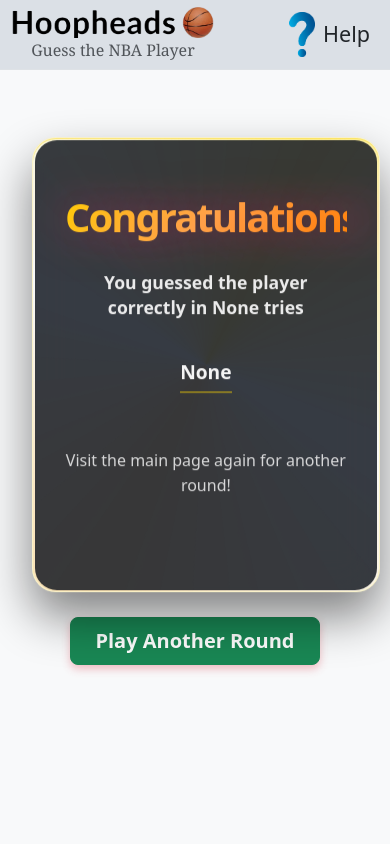
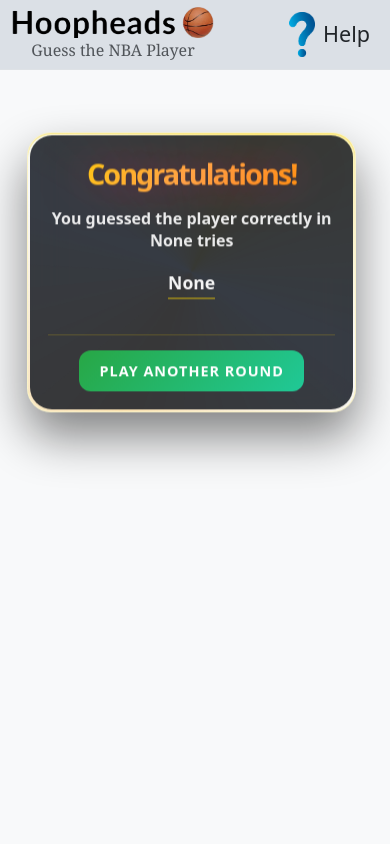
Before and after one commit to anshah1/Hoopheads, a Flask app: page /congrats in a window 390 px wide. Run offline with Flask 3, Linux system fonts and the light colour scheme.

Commit message:
cleaner congrats and failure

```diff
--- a/static/styles.css
+++ b/static/styles.css
@@ -208,8 +208,8 @@
     backdrop-filter: blur(20px);
     border: 1px solid rgba(255, 215, 0, 0.2);
     border-radius: 24px;
-    padding: 80px 60px;
-    max-width: 700px;
+    padding: 40px 40px 30px 40px; /* Reduced from 80px 60px */
+    max-width: 500px; /* Reduced from 700px */
     width: 95%;
     margin: 0 auto;
     box-shadow:
@@ -248,13 +248,13 @@
 }
 
 .congrats-container h1 {
-    font-size: 3.5rem;
+    font-size: 2.8rem; /* Reduced from 3.5rem */
     font-weight: 900;
     background: linear-gradient(135deg, #ffd700, #ffb347, #ff8c00);
     -webkit-background-clip: text;
     -webkit-text-fill-color: transparent;
     background-clip: text;
-    margin-bottom: 24px;
+    margin-bottom: 20px; /* Reduced from 24px */
     text-shadow: 0 0 40px rgba(255, 215, 0, 0.6);
     animation: titlePulse 3s ease-in-out infinite, bounce 2s ease-in-out infinite;
     letter-spacing: -2px;
@@ -262,35 +262,35 @@
 
 .congrats-container h2 {
     color: rgba(255, 255, 255, 0.9);
-    font-size: 1.4rem;
+    font-size: 1.2rem; /* Reduced from 1.4rem */
     font-weight: 600;
-    margin-bottom: 32px;
+    margin-bottom: 20px; /* Reduced from 32px */
     animation: fadeInUp 1s ease-out 0.3s both;
     line-height: 1.4;
 }
 
 .congrats-container p {
     color: rgba(255, 255, 255, 0.8);
-    font-size: 1.3rem;
-    margin-bottom: 32px;
-    margin-top: 32px;
+    font-size: 1.1rem; /* Reduced from 1.3rem */
+    margin-bottom: 20px; /* Reduced from 32px */
+    margin-top: 20px; /* Reduced from 32px */
     animation: fadeInUp 1s ease-out 0.7s both;
-    line-height: 1.6;
+    line-height: 1.5; /* Reduced from 1.6 */
 }
 
 .congrats-container .player-name {
     color: rgba(255, 255, 255, 0.95);
     text-decoration: none;
-    font-size: 1.6rem;
+    font-size: 1.4rem; /* Reduced from 1.6rem */
     font-weight: 700;
     border-bottom: 2px solid rgba(255, 215, 0, 0.4);
     transition: all 0.3s ease;
     position: relative;
-    padding: 8px 0;
+    padding: 4px 0; /* Reduced from 8px */
     display: inline-block;
     vertical-align: middle;
     line-height: 1.2;
-    margin-bottom: 24px;
+    margin-bottom: 20px; /* Reduced from 24px */
 }
 
 .congrats-container .player-name:hover {
@@ -320,56 +320,35 @@
     animation: victoryImageGlow 2s ease-in-out infinite alternate, victoryBounce 3s ease-in-out infinite;
 }
 
-/* Confetti Styles */
-.confetti {
-    position: fixed;
-    top: 0;
-    left: 0;
-    width: 100vw;
-    height: 100vh;
-    pointer-events: none;
-    z-index: 1000;
+/* Button styling for success page */
+.congrats-success-section {
+    margin-top: 25px;
+    padding-top: 20px;
+    border-top: 1px solid rgba(255, 215, 0, 0.2);
 }
 
-.confetti::before,
-.confetti::after {
-    content: '';
-    position: absolute;
-    width: 10px;
-    height: 10px;
-    background: #ffd700;
-    animation: confettiFall 3s linear infinite;
+.btn-success-custom {
+    background: linear-gradient(135deg, #28a745, #20c997);
+    color: white;
+    border: none;
+    padding: 12px 28px;
+    font-size: 1rem;
+    font-weight: 600;
+    border-radius: 12px;
+    cursor: pointer;
+    transition: all 0.3s ease;
+    text-transform: uppercase;
+    letter-spacing: 1px;
+    text-decoration: none;
+    display: inline-block;
 }
 
-.confetti::before {
-    left: 10%;
-    animation-delay: 0s;
-    background: linear-gradient(45deg, #ffd700, #ff8c00);
+.btn-success-custom:hover {
+    transform: translateY(-2px);
+    box-shadow: 0 8px 25px rgba(40, 167, 69, 0.4);
+    background: linear-gradient(135deg, #20c997, #28a745);
+    color: white;
 }
-
-.confetti::after {
-    left: 20%;
-    animation-delay: 0.5s;
-    background: linear-gradient(45deg, #ff6b6b, #ffd700);
-}
-
-/* Additional confetti particles */
-.confetti-particle {
-    position: absolute;
-    width: 8px;
-    height: 8px;
-    background: #ffd700;
-    animation: confettiFall 4s linear infinite;
-}
-
-.confetti-particle:nth-child(1) { left: 15%; animation-delay: 0.2s; background: #ff6b6b; }
-.confetti-particle:nth-child(2) { left: 25%; animation-delay: 0.8s; background: #4ecdc4; }
-.confetti-particle:nth-child(3) { left: 35%; animation-delay: 1.2s; background: #45b7d1; }
-.confetti-particle:nth-child(4) { left: 45%; animation-delay: 0.6s; background: #96ceb4; }
-.confetti-particle:nth-child(5) { left: 55%; animation-delay: 1.4s; background: #feca57; }
-.confetti-particle:nth-child(6) { left: 65%; animation-delay: 0.4s; background: #ff9ff3; }
-.confetti-particle:nth-child(7) { left: 75%; animation-delay: 1.0s; background: #54a0ff; }
-.confetti-particle:nth-child(8) { left: 85%; animation-delay: 1.6s; background: #5f27cd; }
 
 /* Victory Animations */
 @keyframes victoryPulse {
@@ -394,18 +367,88 @@
     75% { transform: scale(1.05) rotate(-2deg); }
 }
 
-@keyframes confettiFall {
+/* Victory image glow override */
+@keyframes victoryImageGlow {
     0% {
-        transform: translateY(-100vh) rotate(0deg);
-        opacity: 1;
+        box-shadow: 0 4px 8px rgba(255, 215, 0, 0.4);
+        border-color: rgba(255, 215, 0, 0.5);
     }
     100% {
-        transform: translateY(100vh) rotate(720deg);
-        opacity: 0;
+        box-shadow: 0 8px 16px rgba(255, 215, 0, 0.7);
+        border-color: rgba(255, 215, 0, 0.8);
     }
 }
 
-/* Cool Failure Container Styles */
+/* Responsive design for congrats container */
+@media (max-width: 768px) {
+    .congrats-container {
+        padding: 30px 25px 25px 25px;
+        margin: 15px;
+        max-width: 90%;
+    }
+
+    .congrats-container h1 {
+        font-size: 2.2rem;
+        margin-bottom: 15px;
+    }
+
+    .congrats-container h2 {
+        font-size: 1.1rem;
+        margin-bottom: 15px;
+    }
+
+    .congrats-container p {
+        font-size: 1rem;
+        margin-bottom: 15px;
+        margin-top: 15px;
+    }
+
+    .congrats-container .player-name {
+        font-size: 1.2rem;
+        margin-bottom: 15px;
+    }
+
+    /* Consistent mobile image sizing */
+    .congrats-container .player-image,
+    .failure-container .player-image {
+        width: 150px;
+        height: 150px;
+        margin: 10px auto;
+    }
+
+    .congrats-success-section {
+        margin-top: 20px;
+        padding-top: 15px;
+    }
+}
+
+@media (max-width: 480px) {
+    .congrats-container {
+        padding: 25px 20px 20px 20px;
+    }
+
+    .congrats-container h1 {
+        font-size: 1.8rem;
+    }
+
+    .congrats-container h2 {
+        font-size: 1rem;
+    }
+
+    .congrats-container p {
+        font-size: 0.9rem;
+    }
+
+    .congrats-container .player-name {
+        font-size: 1.1rem;
+    }
+
+    .btn-success-custom {
+        padding: 10px 20px;
+        font-size: 0.9rem;
+    }
+}
+
 .failure-container {
     position: relative;
     text-align: center;
@@ -588,109 +625,59 @@
     }
 }
 
-/* Victory image glow override */
-@keyframes victoryImageGlow {
-    0% {
-        box-shadow: 0 4px 8px rgba(255, 215, 0, 0.4);
-        border-color: rgba(255, 215, 0, 0.5);
-    }
-    100% {
-        box-shadow: 0 8px 16px rgba(255, 215, 0, 0.7);
-        border-color: rgba(255, 215, 0, 0.8);
-    }
-}
-
-@keyframes floatParticle {
-    0% {
-        transform: translateY(100vh) rotate(0deg);
-        opacity: 0;
-    }
-    10% {
-        opacity: 1;
-    }
-    90% {
-        opacity: 1;
-    }
-    100% {
-        transform: translateY(-100px) rotate(360deg);
-        opacity: 0;
-    }
-}
-
-/* Responsive design */
+/* Mobile responsive */
 @media (max-width: 768px) {
     .failure-container {
-        padding: 60px 32px;
-        margin: 20px;
+        padding: 30px 25px 25px 25px;
+        margin: 15px;
+        max-width: 90%;
     }
 
     .failure-container h1 {
-        font-size: 3.2rem;
-    }
-
-    .failure-container p {
-        font-size: 1.1rem;
-    }
-
-    .failure-container a {
-        font-size: 1.4rem;
-    }
-
-    .congrats-container {
-        padding: 60px 32px;
-        margin: 20px;
-    }
-
-    .congrats-container h1 {
-        font-size: 3.2rem;
-    }
-
-    .congrats-container h2 {
-        font-size: 1.2rem;
-    }
-
-    .congrats-container p {
-        font-size: 1.1rem;
-    }
-
-    .congrats-container .player-name {
-        font-size: 1.4rem;
-    }
-
-    /* Consistent mobile image sizing */
-    .congrats-container .player-image,
-    .failure-container .player-image {
-        width: 150px;
-        height: 150px;
-    }
-}
-
-@media (max-width: 480px) {
-    .failure-container h1 {
-        font-size: 2.5rem;
+        font-size: 2.2rem;
+        margin-bottom: 15px;
     }
 
     .failure-container p {
         font-size: 1rem;
+        margin-bottom: 15px;
     }
 
     .failure-container a {
         font-size: 1.2rem;
     }
 
-    .congrats-container h1 {
-        font-size: 2.5rem;
+    .failure-container .player-image {
+        width: 150px;
+        height: 150px;
+        margin: 10px auto;
     }
 
-    .congrats-container h2 {
+    .play-again-section {
+        margin-top: 20px;
+        padding-top: 15px;
+    }
+}
+
+@media (max-width: 480px) {
+    .failure-container {
+        padding: 25px 20px 20px 20px;
+    }
+
+    .failure-container h1 {
+        font-size: 1.8rem;
+    }
+
+    .failure-container p {
+        font-size: 0.9rem;
+    }
+
+    .failure-container a {
         font-size: 1.1rem;
     }
 
-    .congrats-container p {
-        font-size: 1rem;
-    }
-
-    .congrats-container .player-name {
-        font-size: 1.2rem;
+    .btn-play-again {
+        padding: 10px 20px;
+        font-size: 0.9rem;
     }
 }
--- a/templates/congrats.html
+++ b/templates/congrats.html
@@ -18,14 +18,13 @@
         {% if image_url %}
             <img src="{{ image_url }}" alt="Player Image" class="player-image">
         {% endif %}
-        <p>Visit the main page again for another round!</p>
+        <div class="congrats-success-section">
+            <a href="/reset" class="btn-success-custom">
+                Play Another Round
+            </a>
+        </div>
     </div>
     <div class="confetti"></div>
 
-    <div class="text-center mt-4">
-        <a href="/reset" class="btn btn-success btn-lg px-4 py-2" style="font-weight: 600; box-shadow: 0 4px 8px rgba(220, 53, 69, 0.3);">
-            Play Another Round
-        </a>
-    </div>
 
 {% endblock %}
```
Also changed, not shown: other parts of static/styles.css (+44 -56 lines), templates/failure.html (+13 -16 lines).
